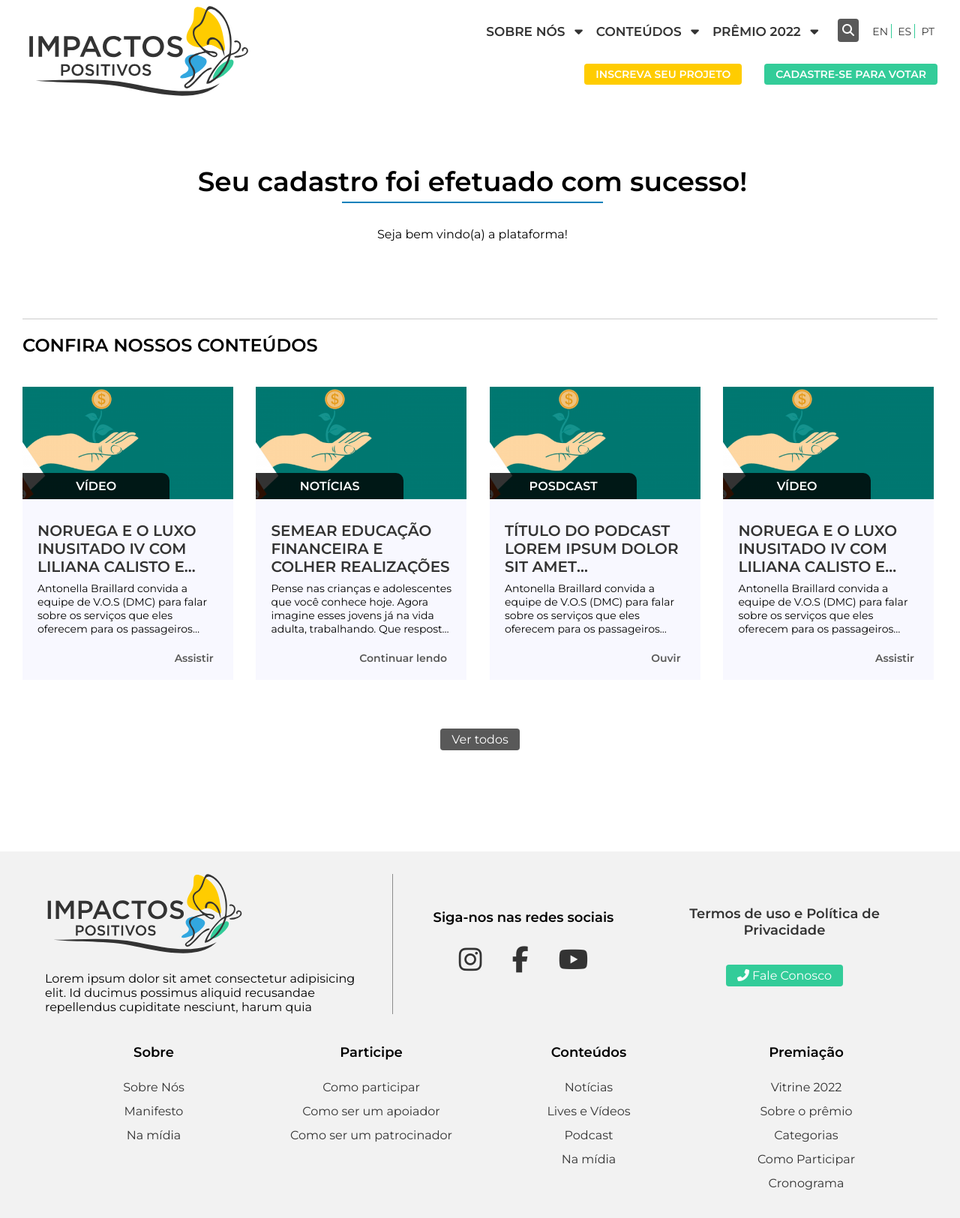
After one commit to dannyela991/PIPDevs, a PHP site: page /create-step-completed.php in a window 1280 px wide. The commit adds this page. Shown: the whole page at 75% size. Run offline with PHP 8.4, Linux system fonts and the light colour scheme; some libraries are stand-ins or nearby versions.

Commit message:
Criado pg de finalização de cadastro create-step-completed.php

```diff
--- a/app/assets/script.js
+++ b/app/assets/script.js
@@ -257,29 +257,6 @@
           ]
     })
   })
-  // CARROSSEL projects
-  $(function () {
-
-    $('.carrossel-project').slick({
-        infinite: true,
-        slidesToShow: 2,
-        slidesToScroll: 1,
-        autoplay: true,
-        autoplaySpeed: 3000,
-        prevArrow: $('#prev-project'),
-        nextArrow: $('#next-project'),
-
-        responsive: [
-            {
-              breakpoint: 769,
-              settings: {
-                slidesToShow: 1,
-                slidesToScroll: 1,
-              }
-            }
-          ]
-    })
-  })
 
   // MODAL MIDIA
   function openModal() {
@@ -328,8 +305,6 @@
 $("#tel-phone").mask("(00) 00000-0000");
 $("#tel-fixed").mask("(00) 0000-0000");
 
-
-
 // TAB MY ACCOUNT
 function openPage(pageName) {
   var i, tabcontent, tablinks;
--- a/app/assets/style.css
+++ b/app/assets/style.css
@@ -233,6 +233,7 @@ header{
 }
 #top-page.header-fixo .subscription-links{
     transition: 0.3s;
+    display: none;
 }
 @media screen and (min-width: 768px){
     #top-page.header-fixo .subscription-links{
@@ -3014,3 +3015,22 @@ tr:nth-child(even){
         padding-top: 20px;
     }
 }
+
+/* STEP COMPLETED */
+.step-completed .content{
+    width: 100%;
+    text-align: center;
+    padding-top: 80px;
+}
+.step-completed h1{
+    font-size: 36px;
+    margin-bottom: 30px;
+}
+.step-completed h1::after{
+    background: #0080bb;
+    content: "\020";
+    display: block;
+    height: 2px;
+    margin: 5px auto;
+    width: 30%;
+}
--- /dev/null
+++ b/create-step-completed.php
@@ -0,0 +1,83 @@
+<?php
+// header
+include 'app/views/header.php';
+?>
+<!-- content -->
+<main>
+    <section class="pages step-completed">
+        <div class="container">
+            <div class="content">
+                <h1>Seu cadastro foi efetuado com sucesso!</h1>
+                <p>Seja bem vindo(a) a plataforma!
+            </div>
+            <div class="posts-content">
+                <h2>Confira nossos conteúdos</h2>
+                <div class="content-archives">
+                    <div class="card posts">
+                        <a href="media-single.php">
+                            <div class="img-card">
+                                <span class="category">Vídeo</span>
+                            </div>
+                        </a>
+                        <div class="description-article">
+                            <a href="media-single.php"><h2>Noruega e o luxo inusitado IV com Liliana Calisto e Maria Alarcon de V.O.S.</h2></a>
+                            <p>Antonella Braillard convida a equipe de V.O.S (DMC) para falar sobre os serviços que eles oferecem para os passageiros mais exigentes. Venha descobrir uma variedade de atividades que pode-se incluir ao considerar a Escandinávia como destino.</p>
+                            <div class="read-more">
+                                <a class="link-archives" href="media-single.php">Assistir</a>
+                            </div>
+                        </div>
+                    </div>
+                    <div class="card posts">
+                        <a href="post-single.php">
+                            <div class="img-card">
+                                <span class="category">Notícias</span>
+                            </div>
+                        </a>
+                        <div class="description-article">
+                            <a href="media-single.php"><h2>Semear educação financeira e colher realizações</h2></a>
+                            <p>Pense nas crianças e adolescentes que você conhece hoje. Agora imagine esses jovens já na vida adulta, trabalhando. Que resposta você gostaria que eles dessem à pergunta abaixo?</p>
+                            <div class="read-more">
+                                <a class="link-archives" href="post-single.php">Continuar lendo</a>
+                            </div>
+                        </div>
+                    </div>
+                    <div class="card posts">
+                        <a href="podcast-single.php">
+                            <div class="img-card">
+                                <span class="category">Posdcast</span>
+                            </div>
+                        </a>
+                        <div class="description-article">
+                            <a href="podcast-single.php"><h2>Título do Podcast Lorem ipsum dolor sit amet consectetur adipisicing elit.</h2></a>
+                            <p>Antonella Braillard convida a equipe de V.O.S (DMC) para falar sobre os serviços que eles oferecem para os passageiros mais exigentes. Venha descobrir uma variedade de atividades que pode-se incluir ao considerar a Escandinávia como destino.</p>
+                            <div class="read-more">
+                                <a class="link-archives" href="podcast-single.php">Ouvir</a>
+                            </div>
+                        </div>
+                    </div>
+                    <div class="card posts">
+                        <a href="media-single.php">
+                            <div class="img-card">
+                                <span class="category">Vídeo</span>
+                            </div>
+                        </a>
+                        <div class="description-article">
+                            <a href="media-single.php"><h2>Noruega e o luxo inusitado IV com Liliana Calisto e Maria Alarcon de V.O.S.</h2></a>
+                            <p>Antonella Braillard convida a equipe de V.O.S (DMC) para falar sobre os serviços que eles oferecem para os passageiros mais exigentes. Venha descobrir uma variedade de atividades que pode-se incluir ao considerar a Escandinávia como destino.</p>
+                            <div class="read-more">
+                                <a class="link-archives" href="media-single.php">Assistir</a>
+                            </div>
+                        </div>
+                    </div>
+                </div>
+                <div class="read-more center">
+                    <a href="posts.php" class="btn bg-gray">Ver todos</a>
+                </div>
+            </div>
+        </div>
+    </section>
+</main>
+<?php
+// footer
+include 'app/views/footer.php';
+?>
```
